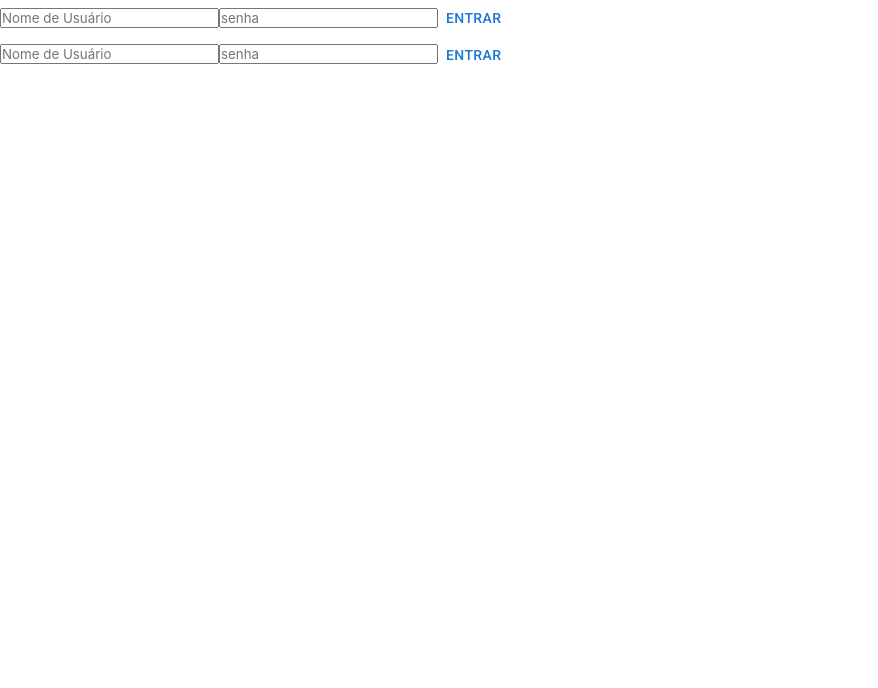
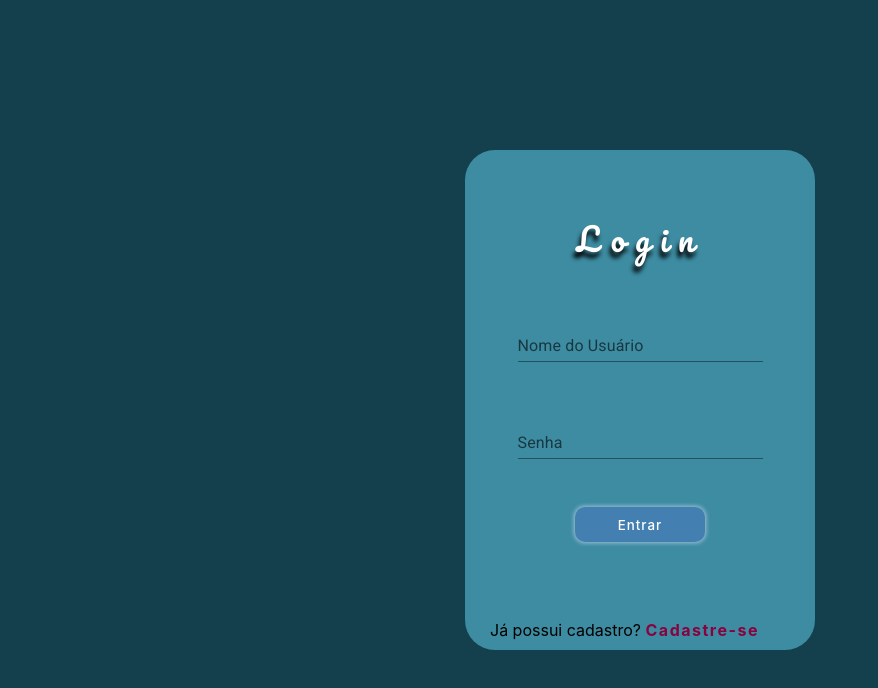
Before and after one commit to vinapro91/gestao-de-habitos, a React (Create React App) app: page /login in a window 1280 px wide. Shown: the top 688 px of the page, without its empty margins (0-878 px from the left). Built offline with nearby package versions, Linux system fonts and the light colour scheme.

Commit message:
feat: styled and feature login page

```diff
--- a/src/App.js
+++ b/src/App.js
@@ -1,5 +1,3 @@
-
-import Login from "./Pages/Login";
 import Routes from "./Routes";
 import GlobalStyles from "./styles/style";
 import { ToastContainer } from "react-toastify";
@@ -8,7 +6,6 @@ function App() {
   return (
     <div>
       <GlobalStyles />
-      <Login />
       <Routes />
       <ToastContainer />
     </div>
--- a/src/Pages/Login/index.jsx
+++ b/src/Pages/Login/index.jsx
@@ -4,7 +4,9 @@ import { yupResolver } from "@hookform/resolvers/yup";
 import api from "../../Services/api";
 import { useState } from "react";
 import jwt_decode from "jwt-decode";
-import Button from "@mui/material/Button";
+import { BoxForm, ButtonStyled, FullScreen } from "./style.js";
+import { TextField } from "@mui/material";
+
 const Login = () => {
   const [token, setToken] = useState("");
   const [userId, setUserId] = useState("");
@@ -35,11 +37,36 @@ const Login = () => {
   };
 
   return (
-    <form onSubmit={handleSubmit(onSubmitFunction)}>
-      <input placeholder="Nome de Usuário" {...register("username")} />
-      <input placeholder="senha" {...register("password")} />
-      <Button type="submit">Entrar</Button>
-    </form>
+    <FullScreen>
+      <BoxForm className="BoxForm">
+        <h1>Login</h1>
+        <form onSubmit={handleSubmit(onSubmitFunction)}>
+          <TextField
+            fullWidth
+            label="Nome do Usuário"
+            variant="standard"
+            color="secondary"
+            {...register("username")}
+          />
+          <TextField
+            fullWidth
+            type="password"
+            label="Senha"
+            variant="standard"
+            color="secondary"
+            {...register("password")}
+          />
+
+          <ButtonStyled type="submit">Entrar</ButtonStyled>
+        </form>
+        <p>
+          Já possui cadastro?{" "}
+          <span>
+            <a>Cadastre-se</a>
+          </span>
+        </p>
+      </BoxForm>
+    </FullScreen>
   );
 };
 export default Login;
--- /dev/null
+++ b/src/Pages/Login/style.js
@@ -0,0 +1,96 @@
+import styled from "styled-components";
+
+export const FullScreen = styled.div`
+  width: 100vw;
+  height: 100vh;
+  background-color: #14404d;
+
+  display: flex;
+  align-items: center;
+  justify-content: center;
+`;
+
+export const BoxForm = styled.div`
+  background-color: #3d8ca2;
+  width: 100%;
+  height: 100%;
+  position: relative;
+
+  display: flex;
+  flex-direction: column;
+  align-items: center;
+  justify-content: center;
+
+  h1 {
+    margin: 0;
+    padding: 0;
+
+    color: #ffffff;
+    text-shadow: -2px 6px 4px #030303;
+
+    letter-spacing: 10px;
+    font-family: Pacifico, sans-serif;
+    font-weight: 400;
+    text-transform: capitalize;
+    text-align: center;
+  }
+
+  form {
+    width: 70%;
+    height: 65%;
+
+    display: flex;
+    flex-direction: column;
+    align-items: center;
+    justify-content: space-evenly;
+  }
+
+  p {
+    position: absolute;
+    bottom: 10px;
+    left: 25px;
+
+    span {
+      color: #89023f;
+      cursor: pointer;
+      font-weight: bold;
+      letter-spacing: 1.5px;
+    }
+    span:hover {
+      text-decoration: underline;
+    }
+  }
+
+  @media (min-width: 580px) {
+    & {
+      width: 350px;
+      height: 500px;
+
+      border-radius: 30px;
+    }
+  }
+`;
+
+export const ButtonStyled = styled.button`
+  background-color: #4380b1;
+  height: 35px;
+  width: 130px;
+  border: none;
+  border-radius: 10px;
+  box-shadow: 0 0 4px 1px #c4d7efb8;
+  transition: 1.5s;
+  color: #ffffff;
+
+  font-weight: 500;
+  letter-spacing: 1px;
+
+  @media (min-width: 580px) {
+    &:hover {
+      box-shadow: 0 0 4px 1px #89023f;
+      color: #89023f;
+      transform: scale(110%);
+      letter-spacing: 2px;
+      background-color: #90b7d7;
+    }
+  }
+`;
```
